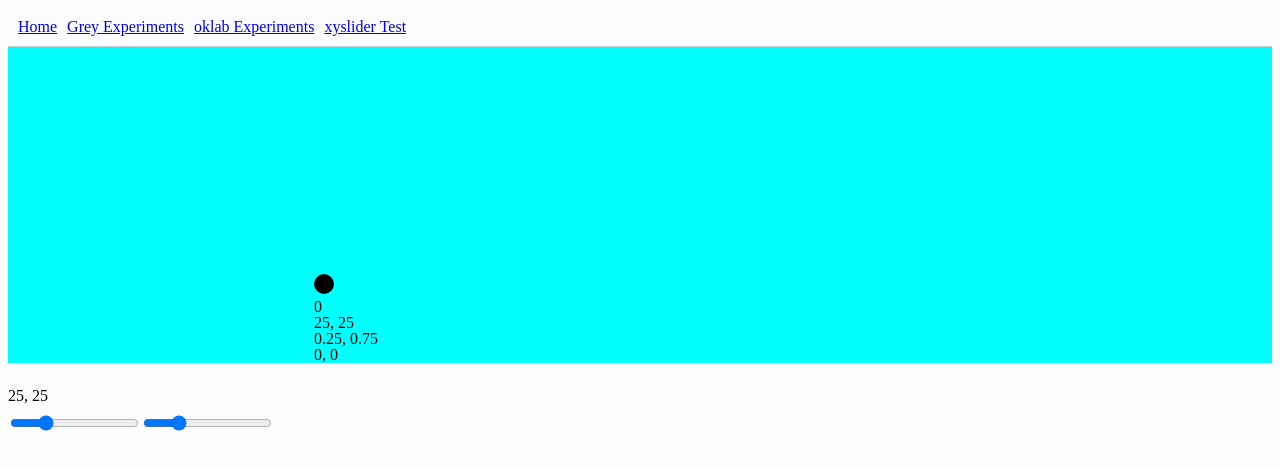
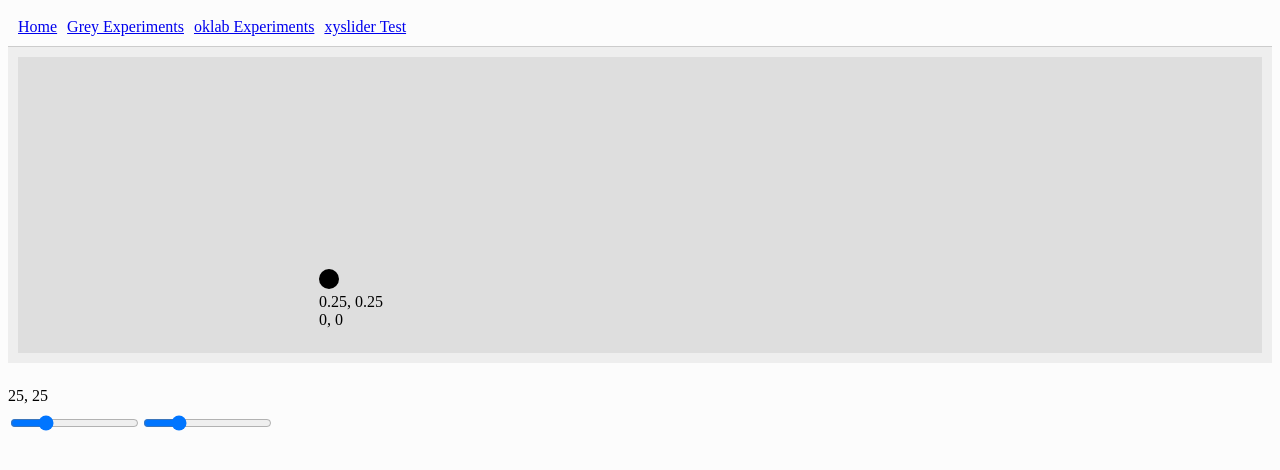
Before and after one commit to spctrm404/okpalette-web, a React (Vite) app: page /xyslider-test in a window 1280 px wide. Shown: the top 470 px of the page. Built offline with nearby package versions, Linux system fonts and the light colour scheme.

Commit message:
WIP: XYSlider works; constraint위치 고려해볼 것.

```diff
--- a/src/components/XYSlider/XYThumb/XYThumb.tsx
+++ b/src/components/XYSlider/XYThumb/XYThumb.tsx
@@ -2,7 +2,7 @@
 // todo: touch situ
 
 import type { Dim2D } from "../index";
-import { useContext, useEffect, useRef, useState } from "react";
+import { useContext, useEffect, useMemo, useRef, useState } from "react";
 import { XYTrackContext } from "../XYTrack";
 import { mergeProps, useFocus, useHover, useMove, usePress } from "react-aria";
 
@@ -11,8 +11,8 @@ export type XYThumbProps = {
   maxValue?: Dim2D;
   step?: Dim2D;
   value: Dim2D;
+  onChange?: (newValue: Dim2D) => void;
   constraint?: (newValue: Dim2D) => Dim2D;
-  onChange?: (newValue: Dim2D) => void;
   index?: number;
 };
 
@@ -21,67 +21,62 @@ export const XYThumb = ({
   maxValue = { x: 100, y: 100 },
   step = { x: 1, y: 1 },
   value,
+  onChange,
   constraint,
-  onChange,
   index,
 }: XYThumbProps) => {
   const { trackSize, thumbSize } = useContext(XYTrackContext);
 
-  const normPosFromVal: Dim2D = {
-    x: (value.x - minValue.x) / (maxValue.x - minValue.x),
-    // y:
-    //   (value ? value.y : defaultValue.y - minValue.y) /
-    //   (maxValue.y - minValue.y),
-    y: 1 - (value.y - minValue.y) / (maxValue.y - minValue.y),
-  };
-  const pxPosFromVal: Dim2D = {
-    x: normPosFromVal.x * trackSize.width,
-    y: normPosFromVal.y * trackSize.height,
-  };
+  const lastValueRef = useRef<Dim2D>(value);
 
-  const updateFlagRef = useRef(true);
-  const [normPos, setNormPos] = useState<Dim2D>(normPosFromVal);
-  const pxPosRef = useRef<Dim2D>(pxPosFromVal);
+  const normPositionFromValue: Dim2D = useMemo(
+    () => ({
+      x: (value.x - minValue.x) / (maxValue.x - minValue.x),
+      y: (value.y - minValue.y) / (maxValue.y - minValue.y),
+    }),
+    [value.x, value.y, minValue.x, minValue.y, maxValue.x, maxValue.y],
+  );
+  const pxPositionFromValue: Dim2D = useMemo(
+    () => ({
+      x: normPositionFromValue.x * trackSize.width,
+      y: (1 - normPositionFromValue.y) * trackSize.height,
+    }),
+    [
+      normPositionFromValue.x,
+      normPositionFromValue.y,
+      trackSize.width,
+      trackSize.height,
+    ],
+  );
 
-  useEffect(() => {
-    if (!updateFlagRef.current) return;
-
-    console.log(`${index}_useEffect1`);
-    console.log("value", value);
-    console.log("normPosFromVal", normPosFromVal);
-    console.log("pxPosFromVal", pxPosFromVal);
-
-    setNormPos(normPosFromVal);
-    pxPosRef.current = pxPosFromVal;
-  }, [value.x, value.y]);
-  useEffect(() => {
-    console.log(`${index}_useEffect2`);
-    console.log("trackSize", trackSize);
-    console.log("pxPosFromVal", pxPosFromVal);
-
-    pxPosRef.current = pxPosFromVal;
-  }, [trackSize.width, trackSize.height]);
+  const pxPositionRef = useRef<Dim2D>(pxPositionFromValue);
+  const [normPosition, setNormPosition] = useState<Dim2D>(
+    normPositionFromValue,
+  );
 
   const clampPxPos = (pxPos: Dim2D): Dim2D => ({
     x: Math.min(trackSize.width, Math.max(0, pxPos.x)),
     y: Math.min(trackSize.height, Math.max(0, pxPos.y)),
   });
-  const clampNormPos = (normPos: Dim2D): Dim2D => ({
+  const clampNormPosition = (normPos: Dim2D): Dim2D => ({
     x: Math.min(1, Math.max(0, normPos.x)),
     y: Math.min(1, Math.max(0, normPos.y)),
   });
 
-  const pxPosToNormPos = (pxPos: Dim2D): Dim2D => ({
+  const pxPositionToNormPosition = (pxPos: Dim2D): Dim2D => ({
     x: pxPos.x / trackSize.width,
-    y: pxPos.y / trackSize.height,
+    y: 1 - pxPos.y / trackSize.height,
   });
-  const normPosToVal = (normPos: Dim2D): Dim2D => ({
+  const normPositionToPxPosition = (normPos: Dim2D): Dim2D => ({
+    x: normPos.x * trackSize.width,
+    y: (1 - normPos.y) * trackSize.height,
+  });
+  const normPositionToValue = (normPos: Dim2D): Dim2D => ({
     x: normPos.x * (maxValue.x - minValue.x) + minValue.x,
-    // y: normPos.y * (maxValue.y - minValue.y) + minValue.y,
-    y: (1 - normPos.y) * (maxValue.y - minValue.y) + minValue.y,
+    y: normPos.y * (maxValue.y - minValue.y) + minValue.y,
   });
 
-  const quantizeVal = (val: Dim2D): Dim2D => {
+  const quantizeValue = (val: Dim2D): Dim2D => {
     const roundToNearestMultiple = (
       base: number,
       multipleOf: number,
@@ -98,70 +93,72 @@ export const XYThumb = ({
     };
   };
 
-  const applyConstraint = () => {};
-  const normPosToPxPos = (normPos: Dim2D): Dim2D => ({
-    x: normPos.x * trackSize.width,
-    y: normPos.y * trackSize.height,
-  });
+  const moveCommon = (pxPosition: Dim2D) => {
+    pxPositionRef.current = pxPosition;
+
+    // pxPos -> normPos
+    const normPosition = pxPositionToNormPosition(pxPositionRef.current);
+    let clampedNormPosition = clampNormPosition(normPosition);
+    if (constraint) {
+      clampedNormPosition = constraint(clampedNormPosition);
+      pxPositionRef.current = normPositionToPxPosition(clampedNormPosition);
+    }
+    setNormPosition(clampedNormPosition);
+
+    // normPos -> val
+    const newValue = normPositionToValue(clampedNormPosition);
+    const quantizedNewValue = quantizeValue(newValue);
+    lastValueRef.current = quantizedNewValue;
+
+    console.log(`${index}_onMove`);
+    onChange?.(lastValueRef.current);
+  };
 
   const { focusProps } = useFocus({
-    onFocus: (e) => {},
-    onBlur: (e) => {},
-    onFocusChange: (e) => {},
+    onFocus: () => {},
+    onBlur: () => {},
+    onFocusChange: () => {},
   });
   const { hoverProps, isHovered } = useHover({
-    onHoverStart: (e) => {},
-    onHoverEnd: (e) => {},
-    onHoverChange: (e) => {},
+    onHoverStart: () => {},
+    onHoverEnd: () => {},
+    onHoverChange: () => {},
   });
   const { moveProps } = useMove({
-    onMoveStart: (e) => {},
+    onMoveStart: () => {},
     onMove: (e) => {
-      updateFlagRef.current = false;
-      let pxPos = { ...pxPosRef.current };
-      if (e.pointerType === "keyboard") pxPos = clampPxPos(pxPos);
-      pxPos.x += e.deltaX;
-      pxPos.y += e.deltaY;
-      pxPosRef.current = pxPos;
+      // update pxPos
+      let pxPosition = { ...pxPositionRef.current };
+      if (e.pointerType === "keyboard") pxPosition = clampPxPos(pxPosition);
+      pxPosition.x += e.deltaX;
+      pxPosition.y += e.deltaY;
 
-      const normPos = pxPosToNormPos(pxPosRef.current);
-      const clampedNormPos = clampNormPos(normPos);
-      setNormPos(clampedNormPos);
+      moveCommon(pxPosition);
+    },
+    onMoveEnd: () => {
+      // update pxPos
+      let pxPosition = { ...pxPositionRef.current };
+      pxPosition = clampPxPos(pxPosition);
 
-      console.log(`${index}_onMove`);
-
-      const newValue = normPosToVal(clampedNormPos);
-      const quantizedNewValue = quantizeVal(newValue);
-      onChange?.(quantizedNewValue);
-    },
-    onMoveEnd: (e) => {
-      let pxPos = { ...pxPosRef.current };
-      pxPos = clampPxPos(pxPos);
-      pxPosRef.current = pxPos;
-
-      const normPos = pxPosToNormPos(pxPosRef.current);
-      let clampedNormPos = clampNormPos(normPos);
-      if (constraint) {
-        clampedNormPos = constraint(clampedNormPos);
-        clampedNormPos.y = 1 - clampedNormPos.y;
-        pxPosRef.current = normPosToPxPos(clampedNormPos);
-      }
-      setNormPos(clampedNormPos);
-
-      console.log(`${index}_onMoveEnd`);
-
-      updateFlagRef.current = true;
-      const newValue = normPosToVal(clampedNormPos);
-      const quantizedNewValue = quantizeVal(newValue);
-      onChange?.(quantizedNewValue);
+      moveCommon(pxPosition);
     },
   });
   const { pressProps, isPressed } = usePress({
-    onPress: (e) => {},
-    onPressStart: (e) => {},
-    onPressEnd: (e) => {},
-    onPressChange: (e) => {},
-    onPressUp: (e) => {},
+    onPress: () => {
+      // console.log(`${index}_onPress`);
+    },
+    onPressStart: () => {
+      // console.log(`${index}_onPressStart`);
+    },
+    onPressEnd: () => {
+      // console.log(`${index}_onPressEnd`);
+    },
+    onPressChange: () => {
+      // console.log(`${index}_onPressChange`);
+    },
+    onPressUp: () => {
+      // console.log(`${index}_onPressUp`);
+    },
   });
 
   const reactAriaProps = mergeProps(
@@ -170,6 +167,37 @@ export const XYThumb = ({
     moveProps,
     pressProps,
   );
+
+  if (
+    value.x !== lastValueRef.current.x ||
+    value.y !== lastValueRef.current.y
+  ) {
+    console.log(`${index}_val->pos`);
+    lastValueRef.current = value;
+    // pxPositionRef.current = pxPositionFromValue;
+    // setNormPosition(normPositionFromValue);
+    pxPositionRef.current = pxPositionFromValue;
+    const normPosition = pxPositionToNormPosition(pxPositionRef.current);
+    let clampedNormPosition = clampNormPosition(normPosition);
+    if (constraint) {
+      clampedNormPosition = constraint(clampedNormPosition);
+      pxPositionRef.current = normPositionToPxPosition(clampedNormPosition);
+    }
+    setNormPosition(clampedNormPosition);
+
+    const newValue = normPositionToValue(clampedNormPosition);
+    const quantizedNewValue = quantizeValue(newValue);
+    if (
+      quantizedNewValue.x !== lastValueRef.current.x ||
+      quantizedNewValue.y !== lastValueRef.current.y
+    ) {
+      onChange?.(quantizedNewValue);
+    }
+  }
+
+  useEffect(() => {
+    pxPositionRef.current = pxPositionFromValue;
+  }, [trackSize]);
 
   return (
     <>
@@ -181,41 +209,21 @@ export const XYThumb = ({
           height: thumbSize.height,
           borderRadius: "100%",
           position: "absolute",
-          left: `calc(${100 * normPos.x}% - ${0.5 * thumbSize.width}px)`,
-          top: `calc(${100 * normPos.y}% - ${0.5 * thumbSize.height}px)`,
+          left: `calc(${100 * normPosition.x}% - ${0.5 * thumbSize.width}px)`,
+          bottom: `calc(${100 * normPosition.y}% - ${0.5 * thumbSize.height}px)`,
           background: "black",
         }}
       />
-      <p
+      <div
         style={{
           position: "absolute",
-          left: `calc(${100 * normPos.x}% - ${0.5 * thumbSize.width}px)`,
-          top: `calc(${100 * normPos.y}% - ${0.5 * thumbSize.height}px)`,
+          left: `calc(${100 * normPosition.x}% - ${0.5 * thumbSize.width}px)`,
+          top: `calc(${100 * (1 - normPosition.y)}% - ${0.5 * thumbSize.height}px + 24px)`,
         }}
       >
-        {index}
-      </p>
-      <p
-        style={{
-          position: "absolute",
-          left: `calc(${100 * normPos.x}% - ${0.5 * thumbSize.width}px)`,
-          top: `calc(${100 * normPos.y}% - ${0.5 * thumbSize.height}px + 16px)`,
-        }}
-      >{`${value.x}, ${value.y}`}</p>
-      <p
-        style={{
-          position: "absolute",
-          left: `calc(${100 * normPos.x}% - ${0.5 * thumbSize.width}px)`,
-          top: `calc(${100 * normPos.y}% - ${0.5 * thumbSize.height}px + 32px)`,
-        }}
-      >{`${normPos.x}, ${normPos.y}`}</p>
-      <p
-        style={{
-          position: "absolute",
-          left: `calc(${100 * normPos.x}% - ${0.5 * thumbSize.width}px)`,
-          top: `calc(${100 * normPos.y}% - ${0.5 * thumbSize.height}px + 48px)`,
-        }}
-      >{`${pxPosRef.current.x}, ${pxPosRef.current.y}`}</p>
+        <div>{`${normPosition.x}, ${normPosition.y}`}</div>
+        <div>{`${pxPositionRef.current.x}, ${pxPositionRef.current.y}`}</div>
+      </div>
     </>
   );
 };
--- a/src/components/XYSlider/XYTrack/XYTrack.tsx
+++ b/src/components/XYSlider/XYTrack/XYTrack.tsx
@@ -1,6 +1,6 @@
 import type { Size2D } from "../index";
 import { XYTrackContext, XYThumb } from "../index";
-import { ReactElement, useEffect, useMemo, useRef, useState } from "react";
+import { ReactElement, useCallback, useMemo, useRef, useState } from "react";
 import st from "./_XYTrack.module.scss";
 import classNames from "classnames/bind";
 
@@ -12,22 +12,28 @@ export type XYTrackProps = {
 };
 
 export const XYTrack = ({ thumbSize, children }: XYTrackProps) => {
-  const trackRef = useRef<HTMLDivElement>(null);
   const [trackSize, setTrackSize] = useState<Size2D>({ width: 0, height: 0 });
-
-  useEffect(() => {
-    const track = trackRef.current;
-    if (!track) return;
+  const resizeObserver = useRef<ResizeObserver>();
+  const trackRefCallback = useCallback((node: HTMLDivElement) => {
+    if (!node) return;
 
     const updateTrackSize = () => {
-      const { width, height } = track.getBoundingClientRect();
-      setTrackSize({ width, height });
+      const { width, height } = node.getBoundingClientRect();
+      setTrackSize((prev) =>
+        prev.width === width && prev.height === height
+          ? prev
+          : { width, height },
+      );
     };
+    updateTrackSize();
 
-    const resizeObserver = new ResizeObserver(updateTrackSize);
-    resizeObserver.observe(track);
+    if (!resizeObserver.current) {
+      resizeObserver.current = new ResizeObserver(updateTrackSize);
+      resizeObserver.current.observe(node);
+    }
+
     return () => {
-      resizeObserver.disconnect();
+      resizeObserver.current?.disconnect();
     };
   }, []);
 
@@ -36,13 +42,27 @@ export const XYTrack = ({ thumbSize, children }: XYTrackProps) => {
       trackSize,
       thumbSize,
     }),
-    [trackSize.width, trackSize.height, thumbSize.width, thumbSize.height],
+    [trackSize, thumbSize],
   );
 
   return (
     <XYTrackContext.Provider value={memoizedContextValue}>
-      <div className={cx("xy-track")} ref={trackRef}>
-        {children}
+      <div
+        className={cx("xy-container")}
+        style={{
+          position: "relative",
+        }}
+      >
+        <div
+          className={cx("xy-track")}
+          ref={trackRefCallback}
+          style={{
+            position: "absolute",
+            inset: `${0.5 * thumbSize.width}px ${0.5 * thumbSize.height}px`,
+          }}
+        >
+          {children}
+        </div>
       </div>
     </XYTrackContext.Provider>
   );
--- a/src/components/XYSlider/XYTrack/_XYTrack.module.scss
+++ b/src/components/XYSlider/XYTrack/_XYTrack.module.scss
@@ -1,5 +1,10 @@
-.xy-track {
-  position: relative;
-  aspect-ratio: 4 / 1;
-  background-color: aqua;
+.xy {
+  &-container {
+    aspect-ratio: 4 / 1;
+    background-color: oklch(95% 0 0deg);
+  }
+
+  &-track {
+    background-color: oklch(90% 0 0deg);
+  }
 }
--- a/src/pages/XYSliderTest/XYSliderTest.tsx
+++ b/src/pages/XYSliderTest/XYSliderTest.tsx
@@ -58,6 +58,7 @@ const XYSliderTest = () => {
         <>
           <p key={`value_${i}`}>{`${v.x}, ${v.y}`}</p>
           <input
+            key={`range_${i}_x`}
             type="range"
             value={v.x}
             onChange={(e) => {
@@ -65,6 +66,7 @@ const XYSliderTest = () => {
             }}
           />
           <input
+            key={`range_${i}_y`}
             type="range"
             value={v.y}
             onChange={(e) => {
```
Also changed, not shown: package.json (+5 -5 lines), 2 other files (tests, documents, lock files or other folders).
